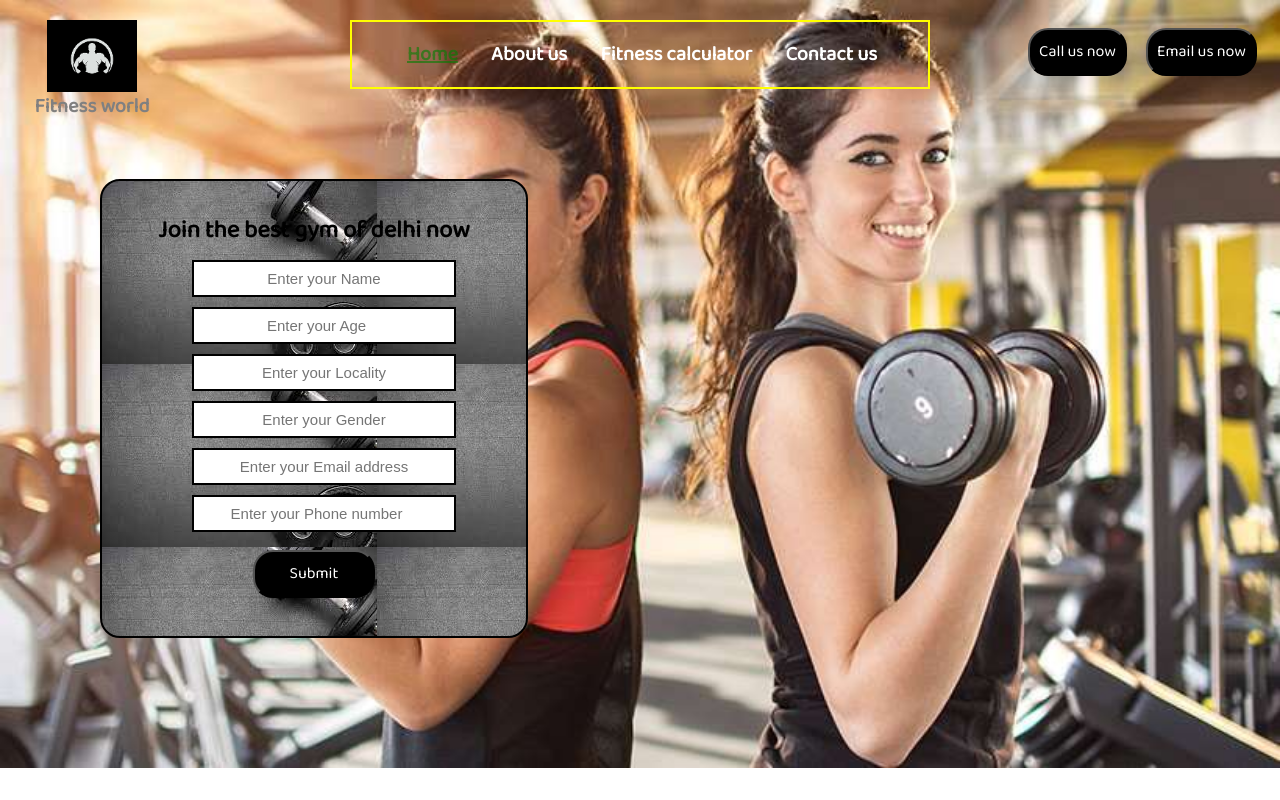
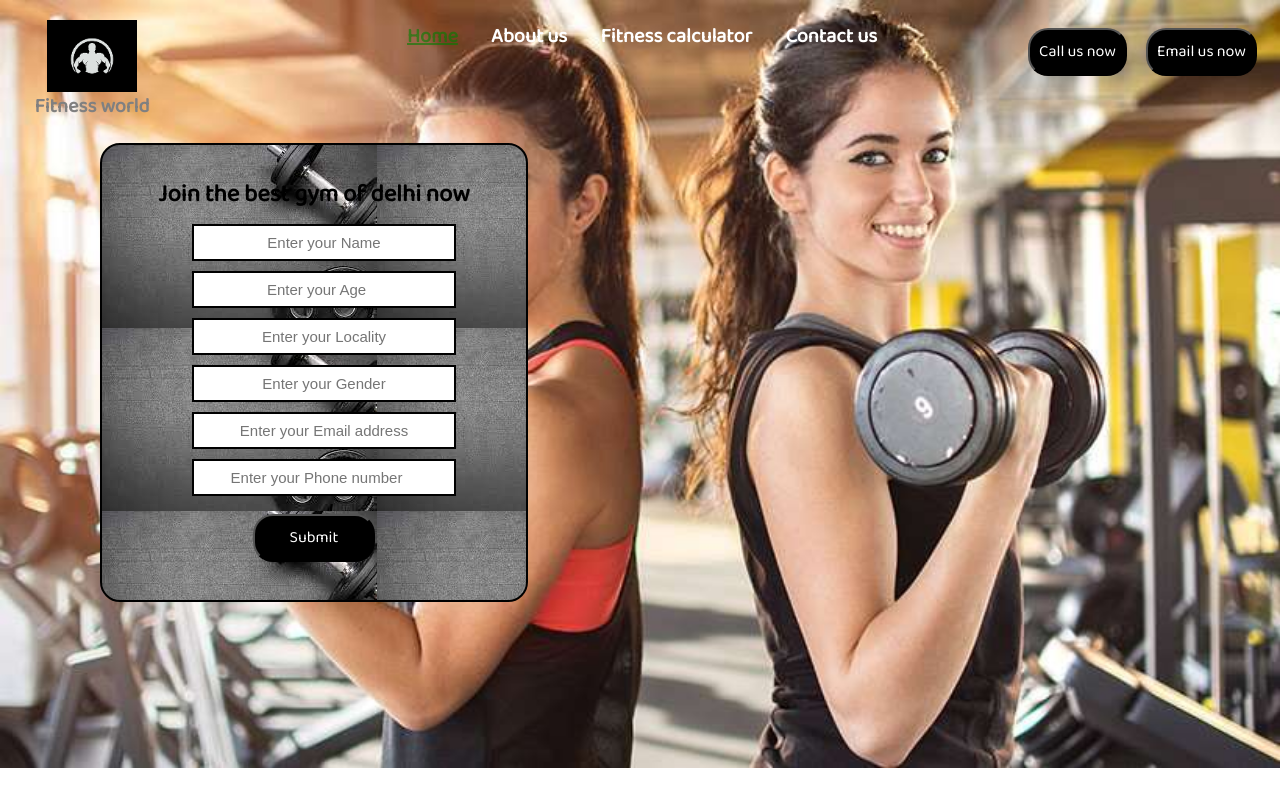
Before and after one commit to Sneha-Nalawade/Gym-website, a plain HTML site: page index.html in a window 1280 px wide. Drawn offline with Linux system fonts and the light colour scheme.

Commit message:
remove navbar border

```diff
--- a/index.html
+++ b/index.html
@@ -42,7 +42,7 @@
         display: block;
         width: 45%;
         margin: 20px auto;
-       border: 2px solid yellow;
+/*        border: 2px solid yellow; */
     }
 
     .right {
```
